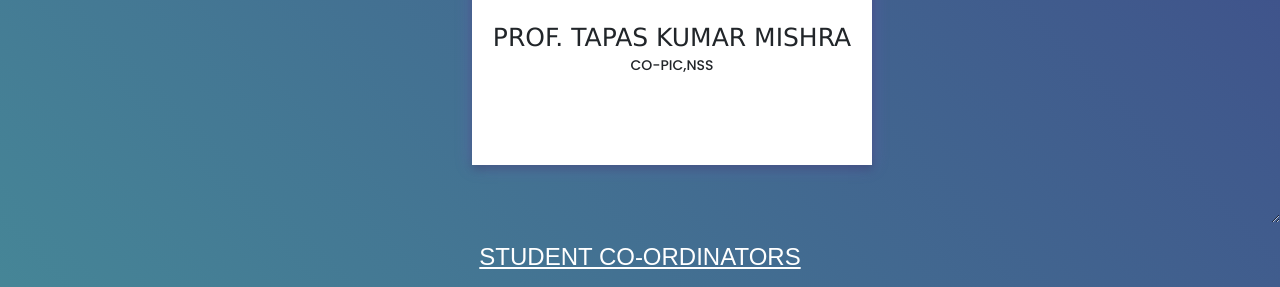
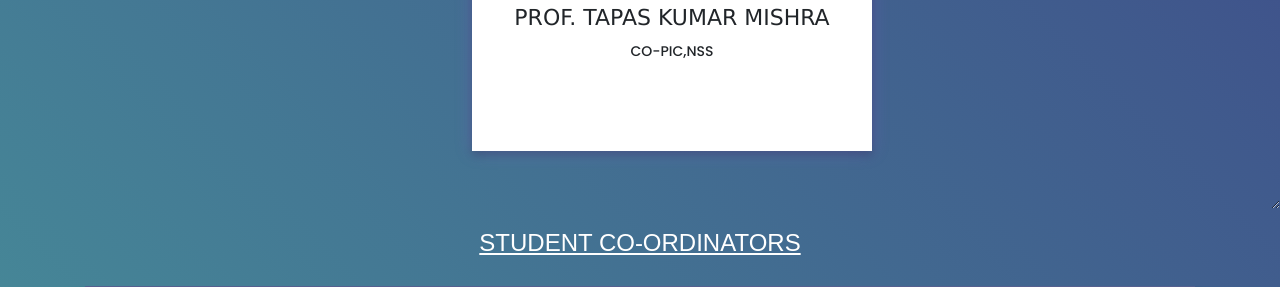
Before and after one commit to Webwiznitr/Project-NSS, a PHP site: page /teams.html in a window 1280 px wide. Shown: the part 1263-1550 px from the top of the page. Run offline with PHP 8.4, Linux system fonts and the light colour scheme; some libraries are stand-ins or nearby versions.

Commit message:
mod card-inner h3

```diff
--- a/css/teams.css
+++ b/css/teams.css
@@ -62,10 +62,12 @@ h3 {
 }
 
 .card-inner h3 {
-  font-size: 25px;
+  /* font-size: 25px; */
+  font-size: 22px;
   font-weight: 500;
-  margin: 0;
-  margin-top: 24px;
+  /* margin: 0; */
+  /* margin-top: 24px; */
+  margin-top: 25px;
 }
 
 .card-inner span {
```
